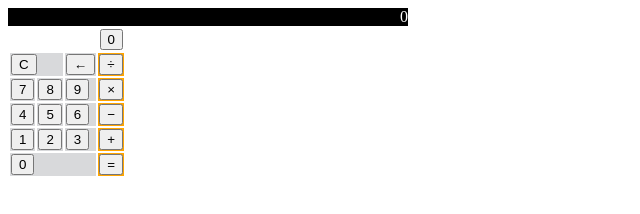
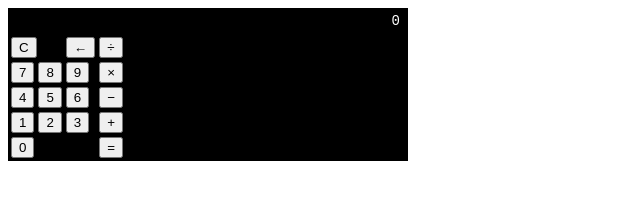
Before and after one commit to allison-blumenthal/LAB-calculator, a plain HTML site: page index.html in a window 1280 px wide. Shown: the whole page, without its empty margins (0-640 px from the left). Drawn offline with Linux system fonts and the light colour scheme.

Commit message:
getting somewhere with the calculator

```diff
--- a/index.html
+++ b/index.html
@@ -7,85 +7,55 @@
 </head>
 
 <body>
+  <div class="container">
     <div class="calculator">
         <div class="calculator-display">0</div>
+        <div class="calculator-keys">
+          <table>
+            <tr class="first-row-buttons">
+              <td colspan="2"><button>C</button></td>
+              <td><button>&#x2190;</button></td>
+              <td><button>&#xf7;</button></td>
+            </tr>
 
-
-    <table>
-      <tr>
-        <th colspan="4">
-          <button class="results-screen" type="button">0</button>
-        </th>
+            <tr class="second-row-buttons">
+              <td><button>7</button></td>
+              <td><button>8</button></td>
+              <td><button>9</button></td>
+              <td><button>&#xd7;</button></td>
             </tr>
 
             <tr>
-        <td colspan="2" class="grey-button">
-          <button>C</button>
-        </td>
-        <td class="grey-button">
-          <button>&#x2190;</button>
-        </td>
-        <td class="function-colors">
-          <button>&#xf7;</button>
-        </td>
+              <td><button>4</button></td>
+              <td><button>5</button></td>
+              <td><button>6</button></td>
+              <td><button>&#x2212;</button></td>
             </tr>
 
             <tr>
-        <td class="grey-button">
-          <button>7</button>
-        </td>
-        <td class="grey-button">
-          <button>8</button>
-        </td>
-        <td class="grey-button">
-          <button>9</button>
-        </td>
-        <td class="function-colors">
-          <button>&#xd7;</button>
-        </td>
+              <td><button>1</button></td>
+              <td><button>2</button></td>
+              <td><button>3</button></td>
+              <td><button>&#x2b;</button></td>
             </tr>
 
             <tr>
-        <td class="grey-button">
-          <button>4</button>
-        </td>
-        <td class="grey-button">
-          <button>5</button>
-        </td>
-        <td class="grey-button">
-          <button>6</button>
-        </td>
-        <td class="function-colors">
-          <button>&#x2212;</button>
-        </td>
+              <td colspan="3"><button>0</button></td>
+              <td><button>&#x3d;</button></td>
             </tr>
+          </table>
 
-      <tr>
-        <td class="grey-button">
-          <button>1</button>
-        </td>
-        <td class="grey-button">
-          <button>2</button>
-        </td>
-        <td class="grey-button">
-          <button>3</button>
-        </td>
-        <td class="function-colors">
-          <button>&#x2b;</button>
-        </td>
-      </tr>
 
-      <tr>
-        <td colspan="3" class="grey-button">
-          <button>0</button>
-        </td>
-        <td class="function-colors">
-          <button>&#x3d;</button>
-        </td>
-      </tr>
 
-    </table>
+
+
+
+
+
+
          </div>
+  </div>
+
 
 
 
--- a/main.css
+++ b/main.css
@@ -1,28 +1,25 @@
 body {
   background-color: white;
   color: #000000;
-}
+  }
 
-th {
-  font-family: monospace;
-  text-align: right;
-}
+.container {
+
+ }
 
 .calculator {
   width: 400px;
+  background-color: #000000;
+  color: #ffffff;
  }
 
- .calculator-display {
-  background-color: #000000;
-  color: #ffffff;
+.calculator-display {
+  padding: 5px 8px;
   text-align: right;
+  font-family: monospace;
+  font-size: 14px;
  }
 
-.grey-button {
-    background-color: #d8d9db;
-}
+.calculator-keys {
 
-.function-colors {
-  color: #ffffff;
-  background-color: orange;
-}
+ }
```
Lines whose indentation alone changed are shown as unchanged.
